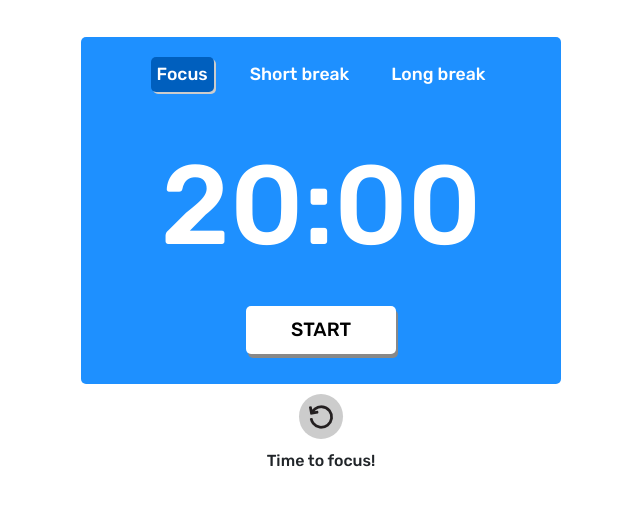
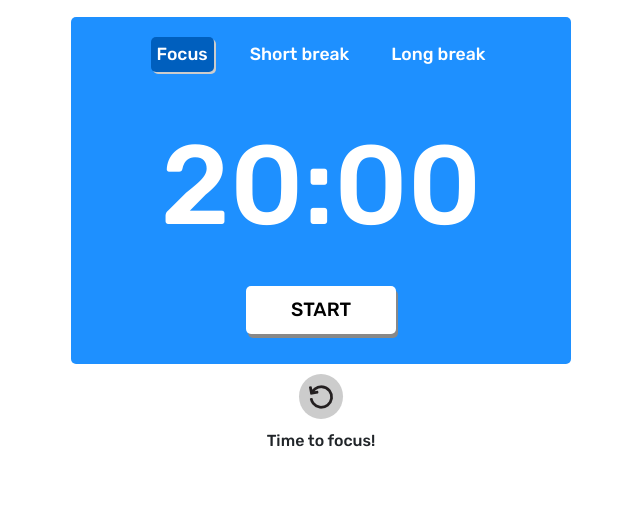
Before and after one commit to LathiyaVinal/JS-pomodoro-extension, a browser extension: page index.html in a window 1280 px wide. Shown: the part 80-586 px from the top of the page, without its empty margins (319-959 px from the left). Drawn offline with Linux system fonts and the light colour scheme.

Commit message:
changed main ui width

```diff
--- a/index.html
+++ b/index.html
@@ -5,7 +5,7 @@
     <meta charset="UTF-8">
     <meta http-equiv="X-UA-Compatible" content="IE=edge">
     <meta name="viewport" content="width=device-width, initial-scale=1.0">
-    <title>Document</title>
+    <title>Pomodoro timer</title>
 
     <link rel="stylesheet" href="style.css">
     <link rel="stylesheet" href="css/bootstrap-all-min.css">
--- a/style.css
+++ b/style.css
@@ -69,11 +69,10 @@
 
 .main {
     width: 500px;
+    max-width: 100vw;
     margin: auto;
     text-align: center;
-    margin-top: 40px;
-    padding-left: 10px;
-    padding-right: 10px;
+    padding-top: 20px;
 }
 
 img+span {
```
